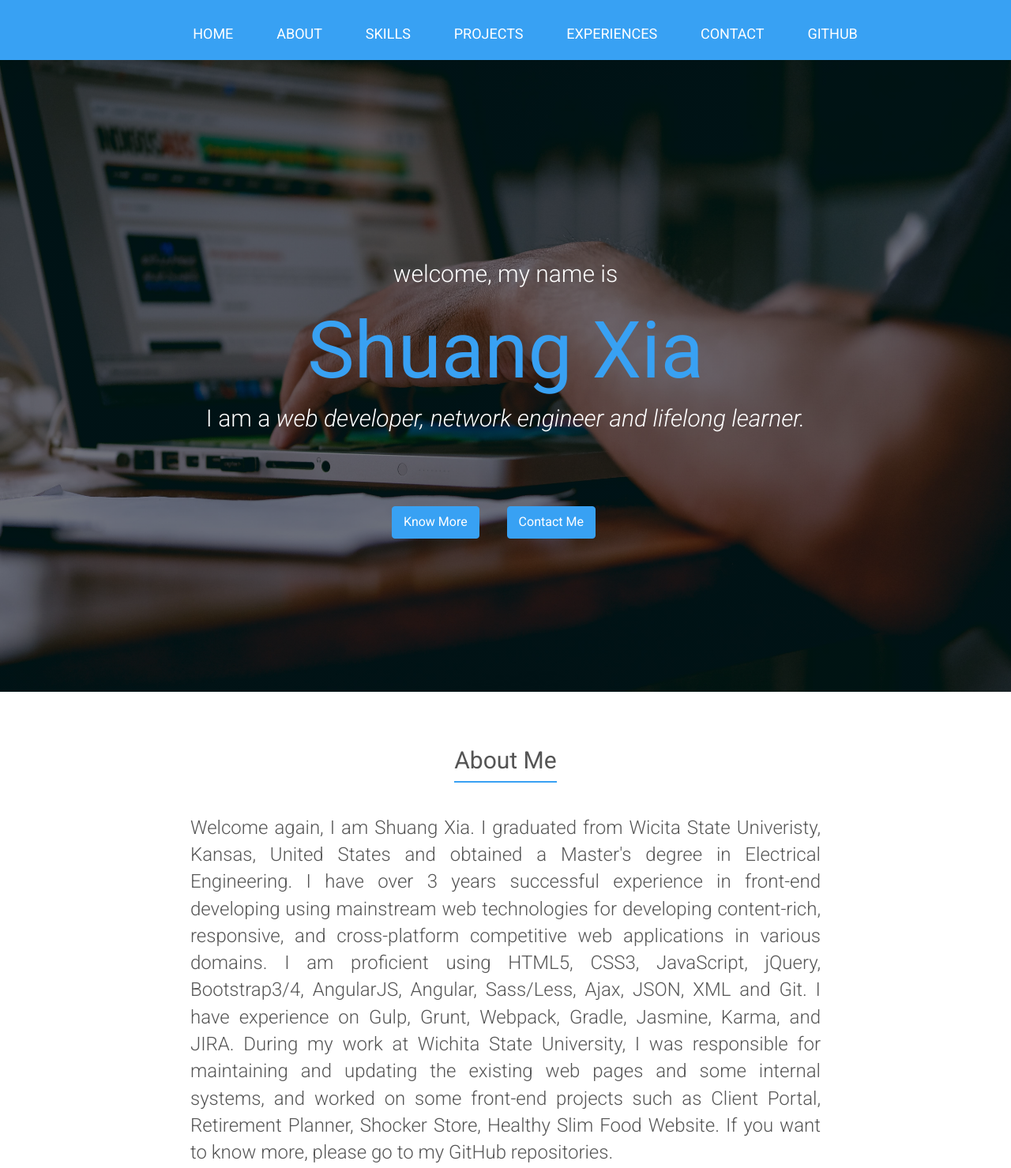
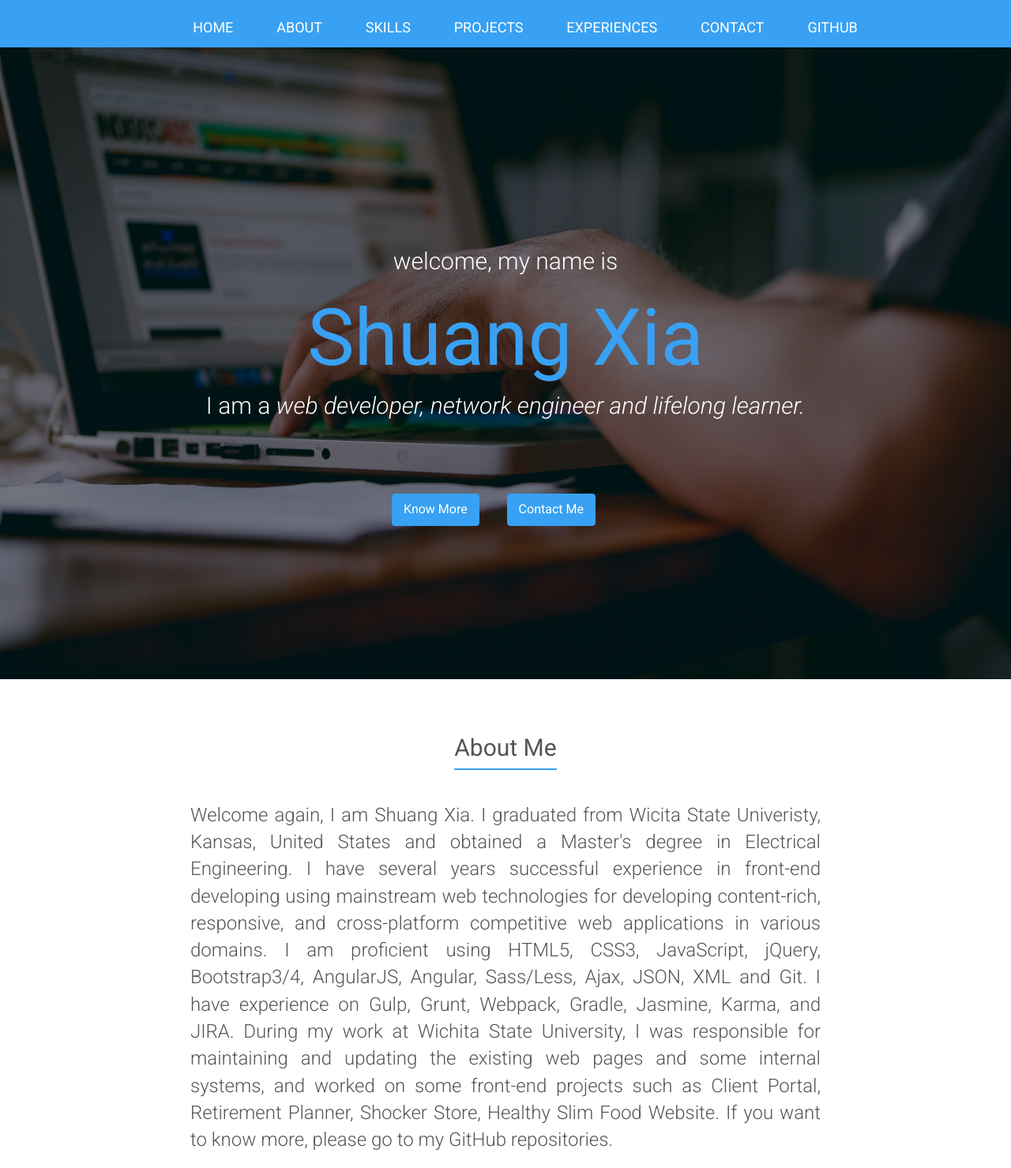
Before and after one commit to sxxia/sxxia.github.io, a plain HTML site: page index.html in a window 1280 px wide. Shown: the top 1479 px of the page at 79% size. Drawn offline with nearby package versions, Linux system fonts and the light colour scheme.

Commit message:
some updates

```diff
--- a/index.html
+++ b/index.html
@@ -43,7 +43,7 @@
             <div class="row">
                 <div class="about-me-text">
                     <h2>About Me</h2>
-                    <p class="more">Welcome again, I am Shuang Xia. I graduated from Wicita State Univeristy, Kansas, United States and obtained a Master's degree in Electrical Engineering. I have over 3 years successful experience in front-end developing using mainstream
+                    <p class="more">Welcome again, I am Shuang Xia. I graduated from Wicita State Univeristy, Kansas, United States and obtained a Master's degree in Electrical Engineering. I have several years successful experience in front-end developing using mainstream
                         web technologies for developing content-rich, responsive, and cross-platform competitive web applications in various domains. I am proficient using HTML5, CSS3, JavaScript, jQuery, Bootstrap3/4, AngularJS, Angular, Sass/Less, Ajax,
                         JSON, XML and Git. I have experience on Gulp, Grunt, Webpack, Gradle, Jasmine, Karma, and JIRA. During my work at Wichita State University, I was responsible for maintaining and updating the existing web pages and some internal
                         systems, and worked on some front-end projects such as Client Portal, Retirement Planner, Shocker Store, Healthy Slim Food Website. If you want to know more, please go to my GitHub repositories.
--- a/resources/css/style.css
+++ b/resources/css/style.css
@@ -73,7 +73,7 @@ nav {
 .nav {
     text-align: center;
     list-style: none;
-    margin: 10px auto;
+    margin: 2px auto;
 }
 
 .nav li {
```
